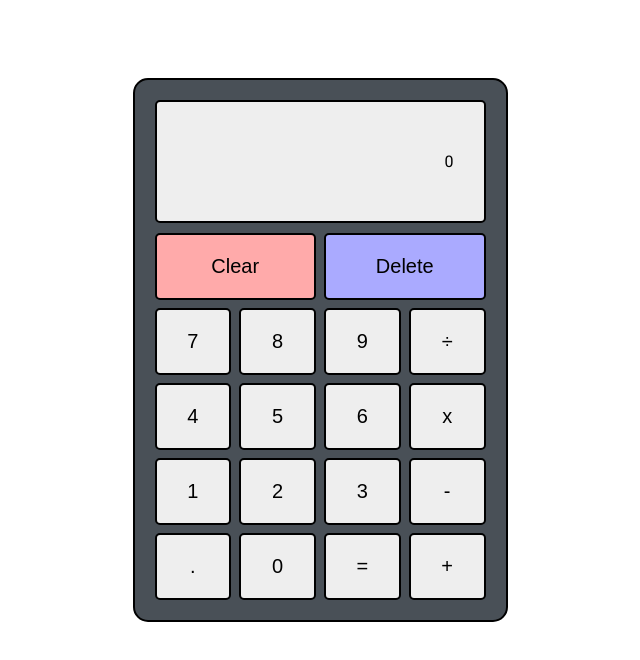
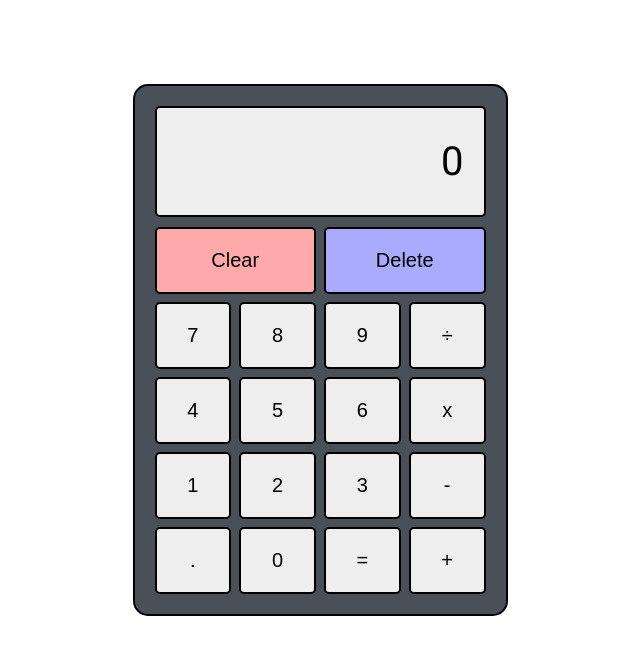
Before and after one commit to troywickliffe/calculator, a plain HTML site: page index.html in a window 1280 px wide. Shown: the whole page, without its empty margins (320-960 px from the left). Drawn offline with Linux system fonts and the light colour scheme.

Commit message:
Add number placeholder for calc screen

```diff
--- a/styles.css
+++ b/styles.css
@@ -34,12 +34,17 @@ body {
 }
 
 .screen {
-    padding: 50px 30px;
+    padding: 30px 20px;
     border: 2px black solid;
     border-radius: 5px;
     margin-bottom: 10px;
     text-align: right;
     background-color: #eee;
+}
+
+.screen-current {
+    font-size: 40px;
+    min-height: 30px;
 }
 
 .buttons {
```
